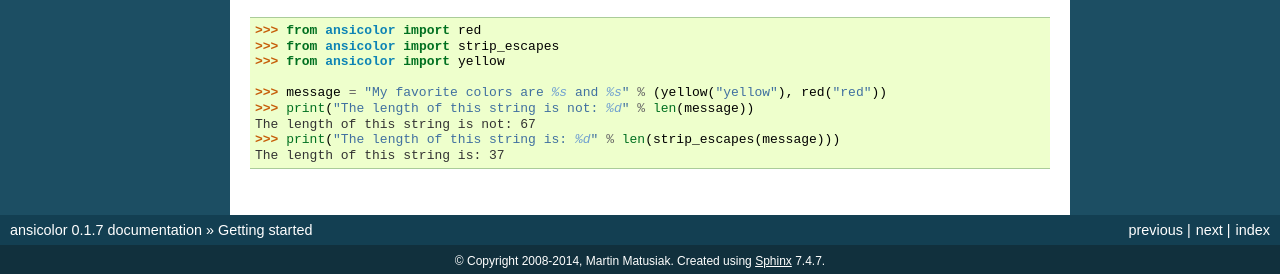
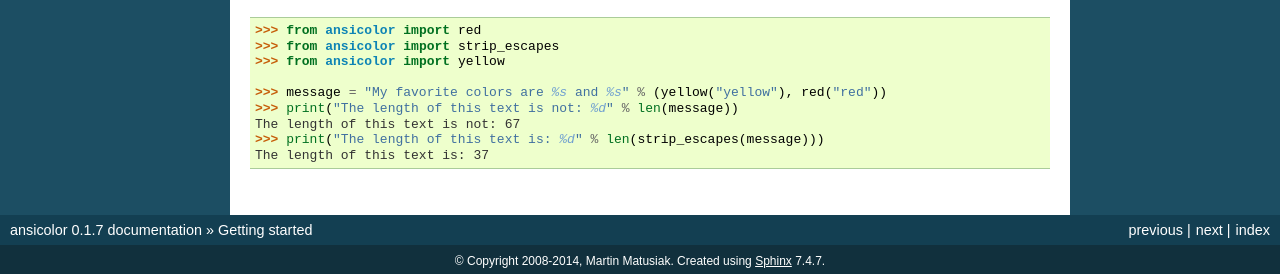
Before and after one commit to numerodix/ansicolor, a Sphinx documentation site: the page built from docs/src/getting_started.rst, in a window 1280 px wide. Shown: the part 908-1182 px from the top of the page. Built offline with Sphinx 7.4.7, drawn with Linux system fonts in a browser that asks for light colours; pages that are not in the unit, such as notebooks, are missing from menus.

Commit message:
use the term text

```diff
--- a/docs/src/getting_started.rst
+++ b/docs/src/getting_started.rst
@@ -42,7 +42,7 @@ with it that concerns only the text, so I can strip the markup:
     >>> from ansicolor import yellow
 
     >>> message = "My favorite colors are %s and %s" % (yellow("yellow"), red("red"))
-    >>> print("The length of this string is not: %d" % len(message))
-    The length of this string is not: 67
-    >>> print("The length of this string is: %d" % len(strip_escapes(message)))
-    The length of this string is: 37
+    >>> print("The length of this text is not: %d" % len(message))
+    The length of this text is not: 67
+    >>> print("The length of this text is: %d" % len(strip_escapes(message)))
+    The length of this text is: 37
```
